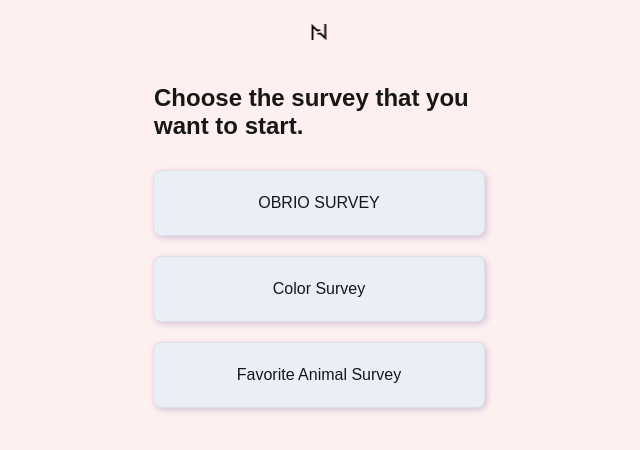
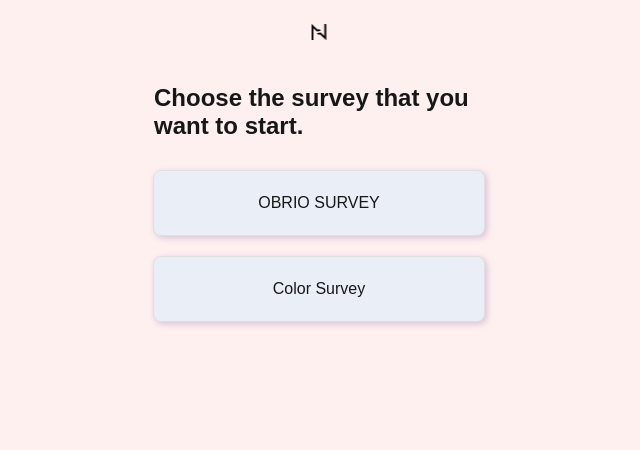
Before and after one commit to SelikhovWeb/survey-app, a Next.js app: page / in a window 1280 px wide. Shown: the top 450 px of the page, without its empty margins (321-961 px from the left). Built offline with nearby package versions, Linux system fonts and the light colour scheme.

Commit message:
fix errors

```diff
--- a/app/page.tsx
+++ b/app/page.tsx
@@ -1,8 +1,11 @@
 import styles from "./page.module.css";
-import surveys from "@/mocks/surveys.json";
+import surveysData from "@/mocks/surveys.json";
 import SurveyOption from "@/components/SurveyOption/SurveyOption";
+import { SurveysData } from "@/types";
 
 export default function Home() {
+  const surveys: SurveysData = surveysData as SurveysData;
+
   return (
     <div className={styles.page}>
       <h1>Choose the survey that you want to start.</h1>
--- a/components/SurveyOption/SurveyOption.tsx
+++ b/components/SurveyOption/SurveyOption.tsx
@@ -2,28 +2,27 @@
 import React from "react";
 import Button from "@/components/Button/Button";
 import { Survey } from "@/types";
-import Link from "next/link";
 import { useDispatch } from "react-redux";
 import { setCurrentSurveyId } from "@/redux/slices/surveySlice";
+import { useRouter } from "next/navigation";
 
 interface SurveyOptionProps {
   survey: Survey;
 }
 
 const SurveyOption = ({ survey }: SurveyOptionProps) => {
+  const router = useRouter();
   const dispatch = useDispatch();
 
   const { surveyId, surveyTitle } = survey;
 
   const handleSurveyOptionClick = () => {
     dispatch(setCurrentSurveyId(surveyId));
+
+    router.push(`/survey/${surveyId}`);
   };
 
-  return (
-    <Link href={`/survey/${surveyId}`}>
-      <Button text={surveyTitle} onClick={handleSurveyOptionClick} />
-    </Link>
-  );
+  return <Button text={surveyTitle} onClick={handleSurveyOptionClick} />;
 };
 
 export default SurveyOption;
--- a/mocks/surveys.json
+++ b/mocks/surveys.json
@@ -450,7 +450,7 @@
         },
         {
           "questionId": "a6539738-34e8-4e7e-9366-2cc03a81d852",
-          "type": "radio",
+          "type": "text",
           "text": "Why did you choose blue?",
           "answers": [
             {
@@ -467,7 +467,7 @@
         },
         {
           "questionId": "543dc09a-9e26-456e-8a40-bd6c585c80d8",
-          "type": "radio",
+          "type": "text",
           "text": "Why did you choose green?",
           "answers": [
             {
@@ -483,85 +483,6 @@
           ]
         }
       ]
-    },
-    {
-      "surveyId": "1bedf53b-029a-448c-9660-4d78a948ef6a",
-      "surveyTitle": "Favorite Animal Survey",
-      "questions": [
-        {
-          "questionId": "3c326dcd-eb83-4ed8-a112-6f191c5b54f7",
-          "type": "radio",
-          "text": "What is your favorite animal?",
-          "answers": [
-            {
-              "text": "Dog",
-              "nextQuestionId": "3e3189eb-2072-46b5-996a-7472f95cf2d1",
-              "answerId": "65e8c880-aa8a-445a-830d-afb112cc2ba8"
-            },
-            {
-              "text": "Cat",
-              "nextQuestionId": "cffad204-b5b6-42ca-bbda-7e7876df655a",
-              "answerId": "e67e4072-6ab2-441d-807d-df90ec90782e"
-            },
-            {
-              "text": "Bird",
-              "nextQuestionId": "ecce9116-6cd1-4ac4-aa16-3bbeb9b8f680",
-              "answerId": "136b881e-d9a3-431f-9bf0-892de32ae559"
-            }
-          ]
-        },
-        {
-          "questionId": "3e3189eb-2072-46b5-996a-7472f95cf2d1",
-          "type": "radio",
-          "text": "Why do you like dogs?",
-          "answers": [
-            {
-              "text": "They're loyal companions",
-              "nextQuestionId": null,
-              "answerId": "cb46ad18-2895-4ed0-9351-b4d59ceeb33d"
-            },
-            {
-              "text": "They're playful and fun",
-              "nextQuestionId": null,
-              "answerId": "d05756b1-09cb-41da-a62a-827d5032a8ea"
-            }
-          ]
-        },
-        {
-          "questionId": "cffad204-b5b6-42ca-bbda-7e7876df655a",
-          "type": "radio",
-          "text": "Why do you like cats?",
-          "answers": [
-            {
-              "text": "They're independent",
-              "nextQuestionId": null,
-              "answerId": "ff1e7eb0-262d-4b76-8b62-ee6aaf0f45fb"
-            },
-            {
-              "text": "They are playful and cuddly",
-              "nextQuestionId": null,
-              "answerId": "acc9e8e9-604c-41f5-9c29-990c51badea9"
-            }
-          ]
-        },
-        {
-          "questionId": "ecce9116-6cd1-4ac4-aa16-3bbeb9b8f680",
-          "type": "radio",
-          "text": "Why do you like birds?",
-          "answers": [
-            {
-              "text": "They can fly freely",
-              "nextQuestionId": null,
-              "answerId": "e2e3928c-81fc-486a-b33b-acb8142ccd91"
-            },
-            {
-              "text": "Their songs are beautiful",
-              "nextQuestionId": null,
-              "answerId": "ce27038f-a707-46f0-a7b8-4fde81e8ba0d"
-            }
-          ]
-        }
-      ]
     }
   ]
 }
```
Also changed, not shown: 1 other file (tests, documents, lock files or other folders).
